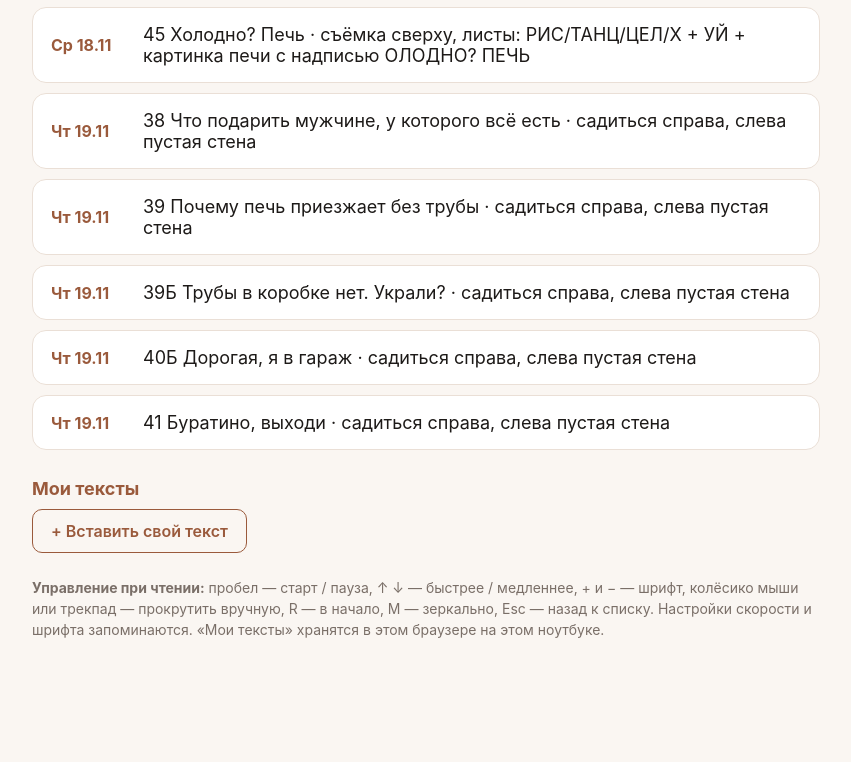
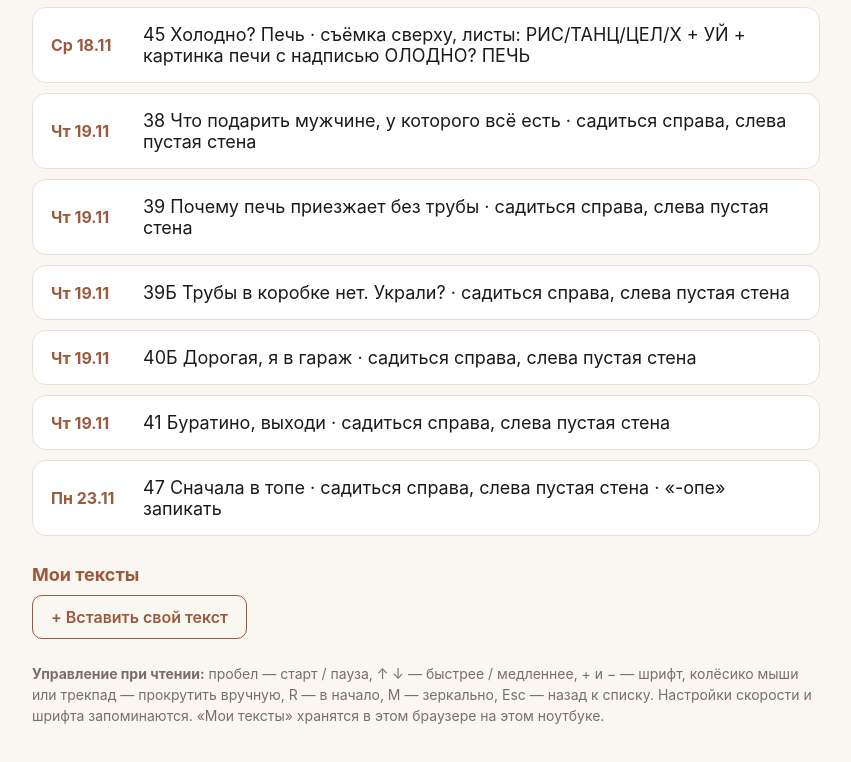
Before and after one commit to dol19sit87-cell/wardrobe, a plain HTML site: page sufler-leifelicia/index.html in a window 1280 px wide. Shown: the part 2845-3607 px from the top of the page, without its empty margins (214-1065 px from the left). Before the commit the page ends 3559 px from the top, so only its background shows below. Drawn offline with Linux system fonts and the light colour scheme.

Commit message:
Суфлёр LEIFELICIA: 47 Сначала в топе (текст Родиона)
Co-Authored-By: Claude Opus 5.5 <noreply@anthropic.com>
Claude-Session: https://claude.ai/code/session_01DAkAbtsTpBsaVSKP9n6XG6

```diff
--- a/sufler-leifelicia/index.html
+++ b/sufler-leifelicia/index.html
@@ -157,7 +157,7 @@ h2{font-size:18px;margin:28px 0 10px;color:var(--accent)}
   </div>
 </div>
 
-<script src="scripts.js?v=1794471807"></script>
+<script src="scripts.js?v=1795436363"></script>
 <script>
 (function(){
   var $ = function(id){return document.getElementById(id)};
--- a/sufler-leifelicia/scripts.js
+++ b/sufler-leifelicia/scripts.js
@@ -321,5 +321,12 @@ window.SCRIPTS = [
   "date": "2026-11-18",
   "title": "45 Холодно? Печь · съёмка сверху, листы: РИС/ТАНЦ/ЦЕЛ/Х + УЙ + картинка печи с надписью ОЛОДНО? ПЕЧЬ",
   "text": "Рисуй. Танцуй. Целуй. Х...\n\nХолодно? Печь.\n\nНаша печь, металл три миллиметра. Шесть деталей, без сварки.\n\nНапишите ПЕЧЬ, пришлю цену."
+ },
+ {
+  "id": "l47",
+  "day": "Пн 23.11",
+  "date": "2026-11-23",
+  "title": "47 Сначала в топе · садиться справа, слева пустая стена · «-опе» запикать",
+  "text": "Сначала в топе, потом в жопе.\n\nИли как глупая идея, что «первое место на Озоне — это навсегда», чуть не сделала банкротом.\n\nНаш мангал был первым по продажам в своей категории на Озон в 2024 году.\n\nПробная партия разошлась как горячие пирожки. Потом мангалы продавались так, что на производстве не успевали делать.\n\nЧерез год комиссия маркетплейсов выросла больше чем вдвое.\n\nКак итог, площадка зарабатывает больше, чем производитель! Работать стало невозможно, и я ушёл. На чужой площадке правила меняют без тебя.\n\nСохраните это видео, и если не сейчас, то позже пригодится, когда решите купить мангал с решёткой и подказанником напрямую с производства. Комиссии площадки в цене нет, и как итог цена дешевле даже, чем на маркетплейсах год назад.\n\nНапишите в комментариях МАНГАЛ, пришлю цену. Если вы магазин, напишите ОПТ."
  }
 ];
```
